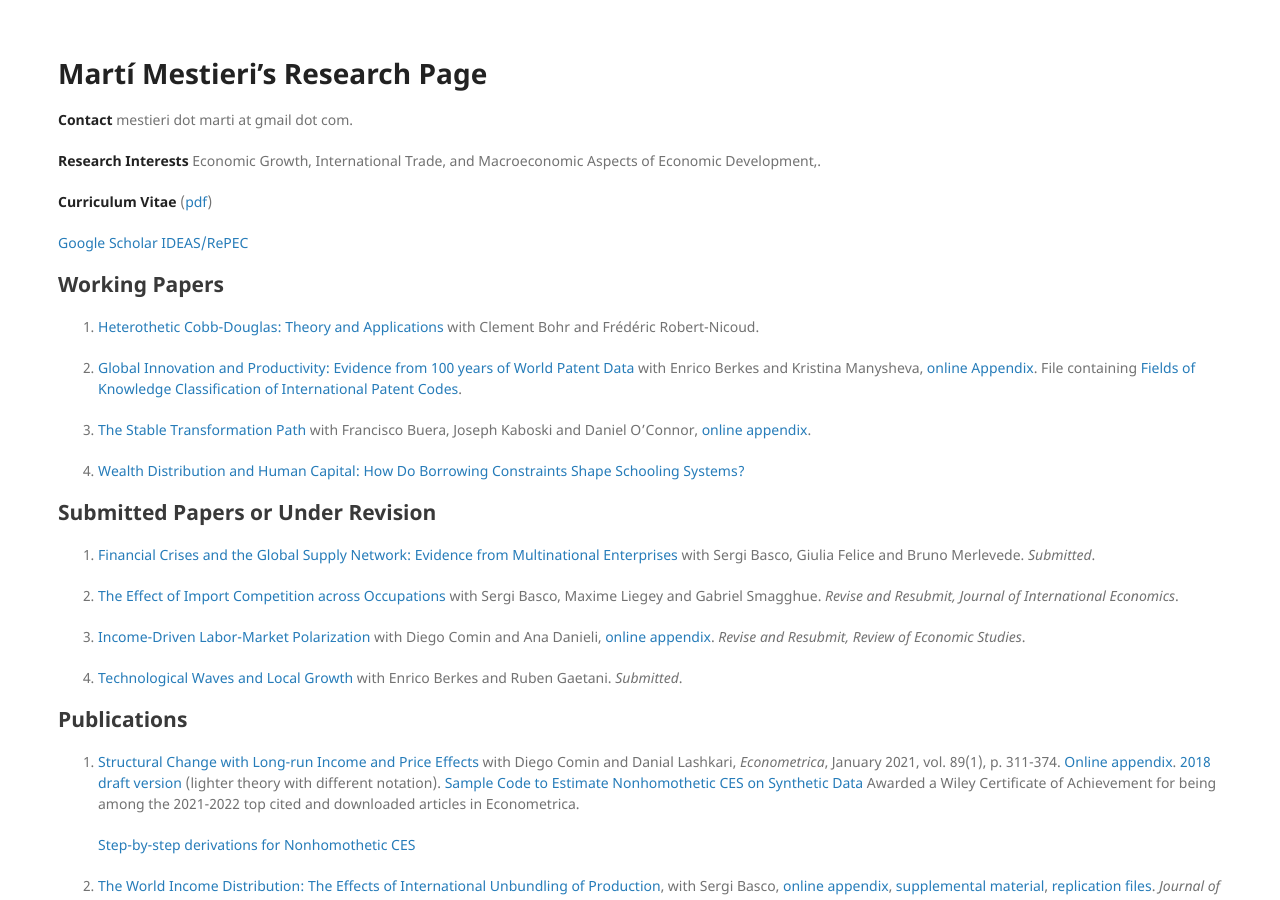
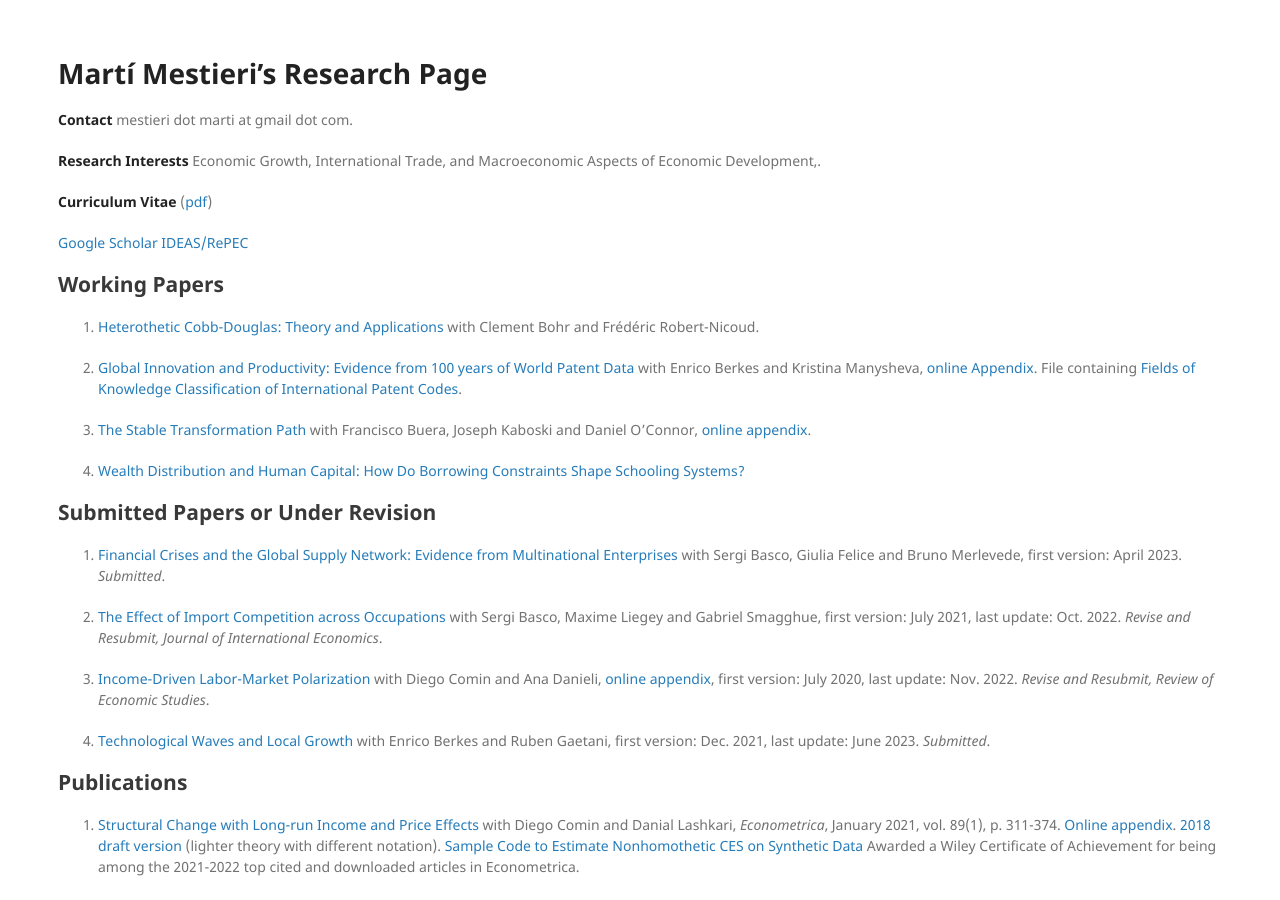
Before and after one commit to mestieri/mestieri.github.io, a Jekyll site: the page built from index.md, in a window 1280 px wide and 900 px high. Built offline with Jekyll 4.4.1, drawn with Linux system fonts in a browser that asks for light colours.

Commit message:
Update index.md

```diff
--- a/index.md
+++ b/index.md
@@ -35,14 +35,14 @@ UPF Associate Professor and CREi Associate Researcher.
 
 ## Submitted Papers or Under Revision
 
-1. [Financial Crises and the Global Supply Network: Evidence from Multinational Enterprises](https://www.dropbox.com/s/izq34c7zig3b0qe/BFMM_Economic_Crises_and_the_Global_Supply_Chain.pdf?dl=0) with Sergi Basco, Giulia Felice and Bruno Merlevede. *Submitted*.
+1. [Financial Crises and the Global Supply Network: Evidence from Multinational Enterprises](https://www.dropbox.com/s/izq34c7zig3b0qe/BFMM_Economic_Crises_and_the_Global_Supply_Chain.pdf?dl=0) with Sergi Basco, Giulia Felice and Bruno Merlevede, first version: April 2023. *Submitted*.
 
-2. [The Effect of Import Competition across Occupations](https://www.dropbox.com/s/fb0pr0rfwq98plt/blms_rev.pdf?dl=0) with Sergi Basco, Maxime Liegey and Gabriel Smagghue. *Revise and Resubmit, Journal of International Economics*.
+2. [The Effect of Import Competition across Occupations](https://www.dropbox.com/s/fb0pr0rfwq98plt/blms_rev.pdf?dl=0) with Sergi Basco, Maxime Liegey and Gabriel Smagghue, first version: July 2021, last update: Oct. 2022. *Revise and Resubmit, Journal of International Economics*.
 
 3. [Income-Driven Labor-Market Polarization](https://www.dropbox.com/s/4c3ow4flycqnymd/cdm.pdf?dl=0) with Diego Comin and Ana Danieli,
-    [online appendix](https://www.dropbox.com/s/cu2hv6z8u9633rb/cdm_oa.pdf?dl=0). *Revise and Resubmit, Review of Economic Studies*.
+    [online appendix](https://www.dropbox.com/s/cu2hv6z8u9633rb/cdm_oa.pdf?dl=0), first version: July 2020, last update: Nov. 2022. *Revise and Resubmit, Review of Economic Studies*.
 
-4. [Technological Waves and Local Growth](https://www.dropbox.com/s/qintoez1t9pvpva/bgm_jan2023.pdf?dl=0) with Enrico Berkes and Ruben Gaetani. *Submitted*.
+4. [Technological Waves and Local Growth](https://www.dropbox.com/s/vswbcd98s6333tu/bgm_june23.pdf?dl=0) with Enrico Berkes and Ruben Gaetani, first version: Dec. 2021, last update: June 2023. *Submitted*.
 
 
 ## Publications
```
